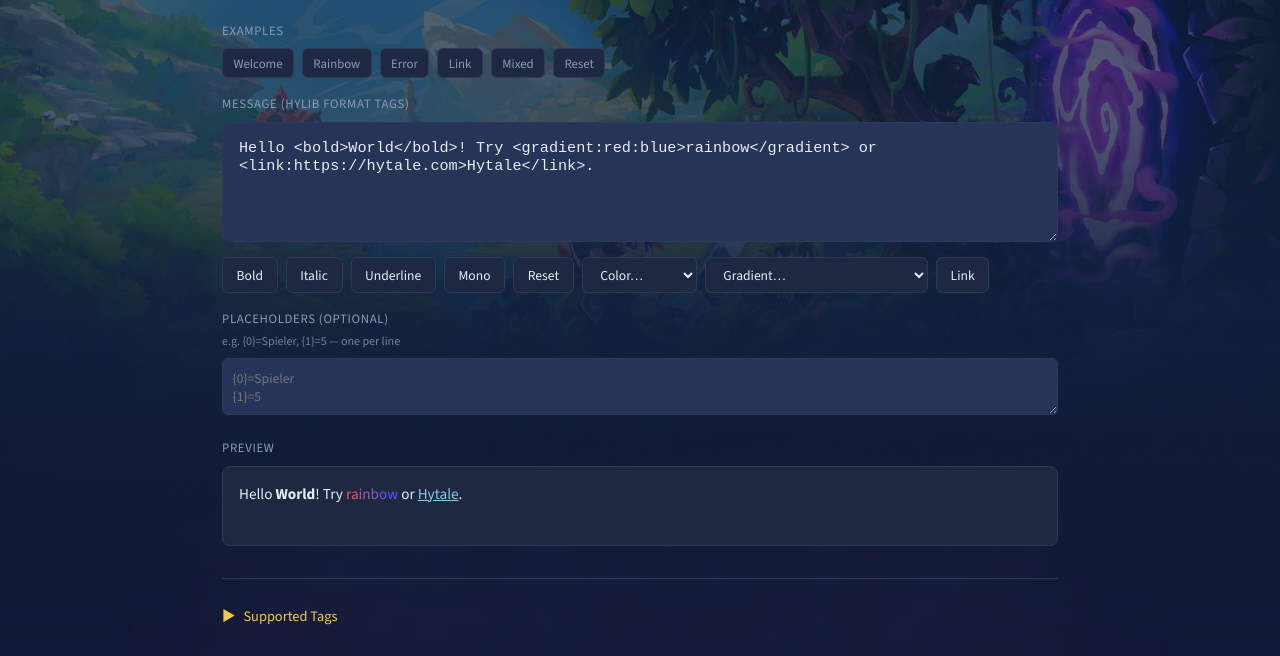
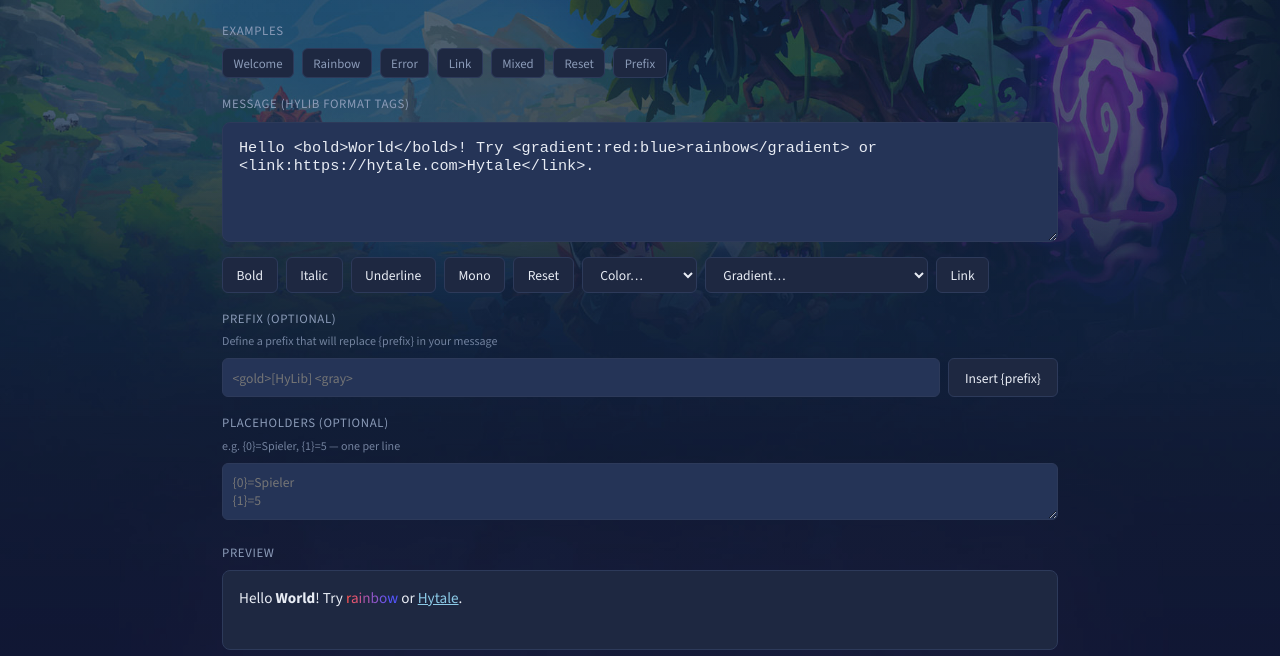
Before and after one commit to Spacetivity/HyLib-Webui, a website built with Vite: page index.html in a window 1280 px wide. Shown: the part 88-744 px from the top of the page. Built offline with nearby package versions, Linux system fonts and the light colour scheme.

Commit message:
feat: add prefix support and enhance README with usage instructions for placeholders

```diff
--- a/src/main.ts
+++ b/src/main.ts
@@ -8,6 +8,7 @@ import { createInputSection } from "./ui/input.js";
 import { createPreviewSection } from "./ui/preview.js";
 import { createDocsSection } from "./ui/docs.js";
 import { createPlaceholdersSection } from "./ui/placeholders.js";
+import { createPrefixSection } from "./ui/prefix.js";
 import { createTemplatesSection } from "./ui/templates.js";
 import { createValidationSection } from "./ui/validation.js";
 import { parsePlaceholderMap, applyPlaceholders } from "./utils/placeholders.js";
@@ -63,11 +64,19 @@ const { container: preview, update: updatePreview } = createPreviewSection();
 const { container: validationContainer, update: updateValidation } = createValidationSection();
 
 let placeholdersValue = "";
+let prefixValue = "";
 
 const inputSection = createInputSection(initial, (value) => {
   updateHash(value);
   refreshPreviewAndValidation();
 });
+
+const messageTextarea = inputSection.querySelector("textarea") as HTMLTextAreaElement;
+
+const prefixSection = createPrefixSection("", (value) => {
+  prefixValue = value;
+  refreshPreviewAndValidation();
+}, messageTextarea);
 
 const placeholdersSection = createPlaceholdersSection("", (value) => {
   placeholdersValue = value;
@@ -84,7 +93,8 @@ function getSubstitutedText(): string {
   const textarea = inputSection.querySelector("textarea") as HTMLTextAreaElement;
   const raw = textarea?.value ?? "";
   const map = parsePlaceholderMap(placeholdersValue);
-  return applyPlaceholders(raw, map);
+  const prefix = prefixValue.trim() || null;
+  return applyPlaceholders(raw, map, prefix);
 }
 
 function refreshPreviewAndValidation(): void {
@@ -102,6 +112,7 @@ function refreshPreviewAndValidation(): void {
 
 app.appendChild(templatesSection);
 app.appendChild(inputSection);
+app.appendChild(prefixSection);
 app.appendChild(placeholdersSection);
 app.appendChild(preview);
 app.appendChild(validationContainer);
--- a/src/style.css
+++ b/src/style.css
@@ -106,6 +106,71 @@ h1 {
 .template-btn:hover {
   background: var(--border);
   color: var(--text);
+}
+
+/* Prefix */
+.prefix-section {
+  margin-bottom: 1rem;
+}
+
+.prefix-section label {
+  display: block;
+  font-size: 0.8rem;
+  color: var(--text-muted);
+  margin-bottom: 0.25rem;
+  text-transform: uppercase;
+  letter-spacing: 0.05em;
+}
+
+.prefix-hint {
+  display: block;
+  font-size: 0.75rem;
+  color: var(--text-muted);
+  opacity: 0.8;
+  margin-bottom: 0.5rem;
+}
+
+.prefix-input-row {
+  display: flex;
+  gap: 0.5rem;
+  align-items: stretch;
+}
+
+.prefix-input {
+  flex: 1;
+  padding: 0.6rem;
+  font-size: 0.85rem;
+  font-family: inherit;
+  background: var(--bg-input);
+  border: 1px solid var(--border);
+  border-radius: 6px;
+  color: var(--text);
+  transition: border-color 0.2s;
+}
+
+.prefix-input:focus {
+  outline: none;
+  border-color: var(--accent-blue);
+  box-shadow: 0 0 0 2px rgba(74, 151, 217, 0.2);
+}
+
+.prefix-insert-btn {
+  padding: 0.6rem 1rem;
+  font-size: 0.85rem;
+  font-family: inherit;
+  font-weight: 500;
+  background: var(--bg-panel);
+  border: 1px solid var(--border);
+  border-radius: 6px;
+  color: var(--text);
+  cursor: pointer;
+  transition: background 0.2s, border-color 0.2s, color 0.2s;
+  white-space: nowrap;
+}
+
+.prefix-insert-btn:hover {
+  background: var(--border);
+  border-color: var(--border-light);
 }
 
 /* Placeholders */
--- /dev/null
+++ b/src/ui/prefix.ts
@@ -0,0 +1,56 @@
+/**
+ * Prefix input section – separate field for configuring prefix.
+ * Includes button to insert {prefix} placeholder into message.
+ */
+
+export function createPrefixSection(
+  initialValue: string,
+  onChange: (value: string) => void,
+  messageTextarea: HTMLTextAreaElement
+): HTMLElement {
+  const section = document.createElement("div");
+  section.className = "prefix-section";
+
+  const label = document.createElement("label");
+  label.textContent = "Prefix (optional)";
+  section.appendChild(label);
+
+  const hint = document.createElement("span");
+  hint.className = "prefix-hint";
+  hint.textContent = "Define a prefix that will replace {prefix} in your message";
+  section.appendChild(hint);
+
+  const inputRow = document.createElement("div");
+  inputRow.className = "prefix-input-row";
+
+  const input = document.createElement("input");
+  input.type = "text";
+  input.className = "prefix-input";
+  input.value = initialValue;
+  input.placeholder = "<gold>[HyLib] <gray>";
+  input.addEventListener("input", () => onChange(input.value));
+  inputRow.appendChild(input);
+
+  const insertBtn = document.createElement("button");
+  insertBtn.type = "button";
+  insertBtn.className = "prefix-insert-btn";
+  insertBtn.textContent = "Insert {prefix}";
+  insertBtn.title = "Insert {prefix} placeholder at cursor position";
+  insertBtn.addEventListener("click", () => {
+    const start = messageTextarea.selectionStart;
+    const end = messageTextarea.selectionEnd;
+    const text = messageTextarea.value;
+    const selected = text.slice(start, end);
+    const newText = text.slice(0, start) + "{prefix}" + selected + text.slice(end);
+    messageTextarea.value = newText;
+    messageTextarea.focus();
+    const newPos = start + "{prefix}".length;
+    messageTextarea.setSelectionRange(newPos, newPos);
+    messageTextarea.dispatchEvent(new Event("input", { bubbles: true }));
+  });
+  inputRow.appendChild(insertBtn);
+
+  section.appendChild(inputRow);
+
+  return section;
+}
--- a/src/ui/templates.ts
+++ b/src/ui/templates.ts
@@ -14,6 +14,7 @@ export const TEMPLATES: Template[] = [
   { name: "Link", value: "Visit <link:https://hytale.com>Hytale</link> for more info." },
   { name: "Mixed", value: "<bold>Bold</bold> <italic>Italic</italic> <underline>Underline</underline> <monospace>Mono</monospace>" },
   { name: "Reset", value: "<red>Red text</red> <reset>Back to default</reset>" },
+  { name: "Prefix", value: "{prefix}Welcome {0}! This message uses a prefix." },
 ];
 
 export function createTemplatesSection(onSelect: (value: string) => void): HTMLElement {
--- a/src/utils/placeholders.ts
+++ b/src/utils/placeholders.ts
@@ -1,31 +1,65 @@
 /**
  * Replaces placeholders {0}, {1}, etc. with values from a map.
+ * Supports prefix extraction: prefix=... or {prefix}=...
  */
 
+export interface ParsedPlaceholders {
+  map: Map<string, string>;
+  prefix: string | null;
+}
+
 export function parsePlaceholderMap(input: string): Map<string, string> {
+  const parsed = parsePlaceholderMapWithPrefix(input);
+  return parsed.map;
+}
+
+export function parsePlaceholderMapWithPrefix(input: string): ParsedPlaceholders {
   const map = new Map<string, string>();
+  let prefix: string | null = null;
   const lines = input.trim().split(/\r?\n/);
+
   for (const line of lines) {
     const eq = line.indexOf("=");
     if (eq > 0) {
       const key = line.slice(0, eq).trim();
       const value = line.slice(eq + 1).trim();
       if (key) {
+        // Check if this is a prefix definition
+        const normalizedKey = key.toLowerCase();
+        if (normalizedKey === "prefix" || normalizedKey === "{prefix}") {
+          prefix = value;
+          // Don't add prefix to the map - it's handled separately
+          continue;
+        }
+
         const normKey = key.startsWith("{") && key.endsWith("}") ? key : `{${key}}`;
         map.set(normKey, value);
       }
     }
   }
-  return map;
+
+  return { map, prefix };
 }
 
-export function applyPlaceholders(text: string, map: Map<string, string>): string {
-  if (map.size === 0) return text;
+export function applyPlaceholders(text: string, map: Map<string, string>, prefix: string | null = null): string {
   let result = text;
-  for (const [key, value] of map) {
-    const inner = key.replace(/^\{|\}$/g, "");
-    const escaped = inner.replace(/[.*+?^${}()|[\]\\]/g, "\\$&");
-    result = result.replace(new RegExp(`\\{${escaped}\\}`, "g"), value);
+
+  // Apply prefix first (before other placeholders)
+  if (prefix !== null) {
+    result = result.replace(/\{prefix\}/g, prefix);
+  } else {
+    // If no prefix defined, replace {prefix} with empty string
+    result = result.replace(/\{prefix\}/g, "");
   }
+
+  // Apply other placeholders
+  if (map.size > 0) {
+    for (const [key, value] of map) {
+      const inner = key.replace(/^\{|\}$/g, "");
+      const escaped = inner.replace(/[.*+?^${}()|[\]\\]/g, "\\$&");
+      result = result.replace(new RegExp(`\\{${escaped}\\}`, "g"), value);
+    }
+  }
+
   return result;
 }
```
Also changed, not shown: README.md.
